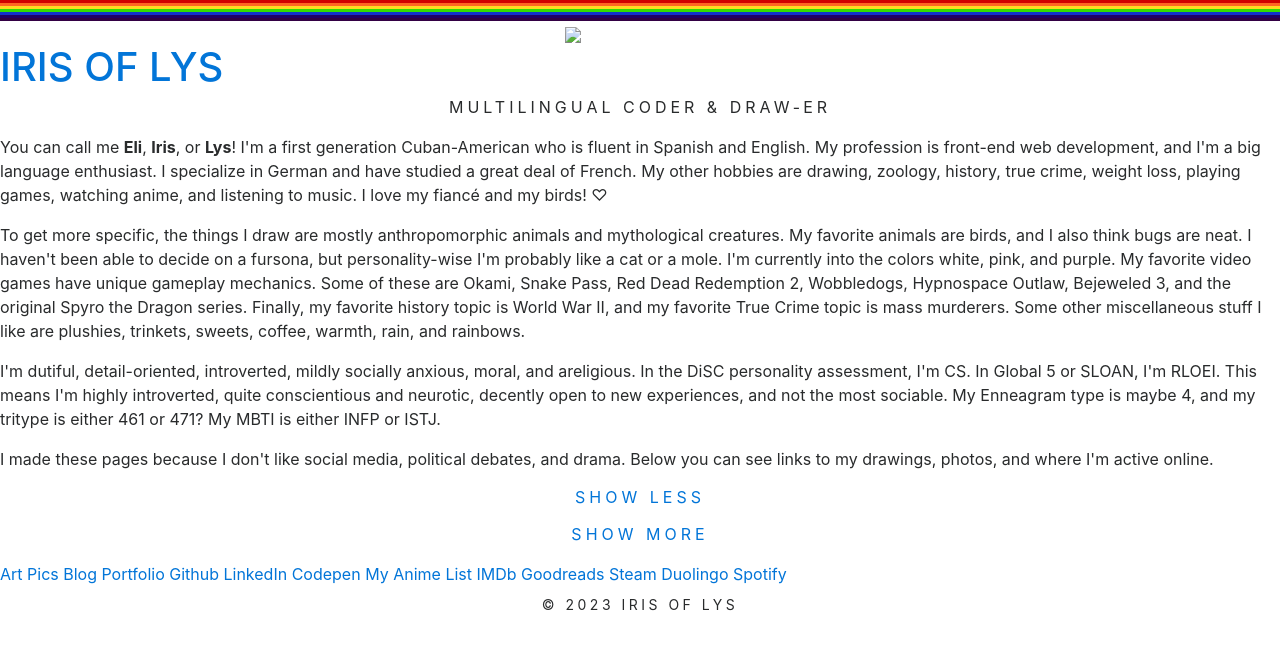
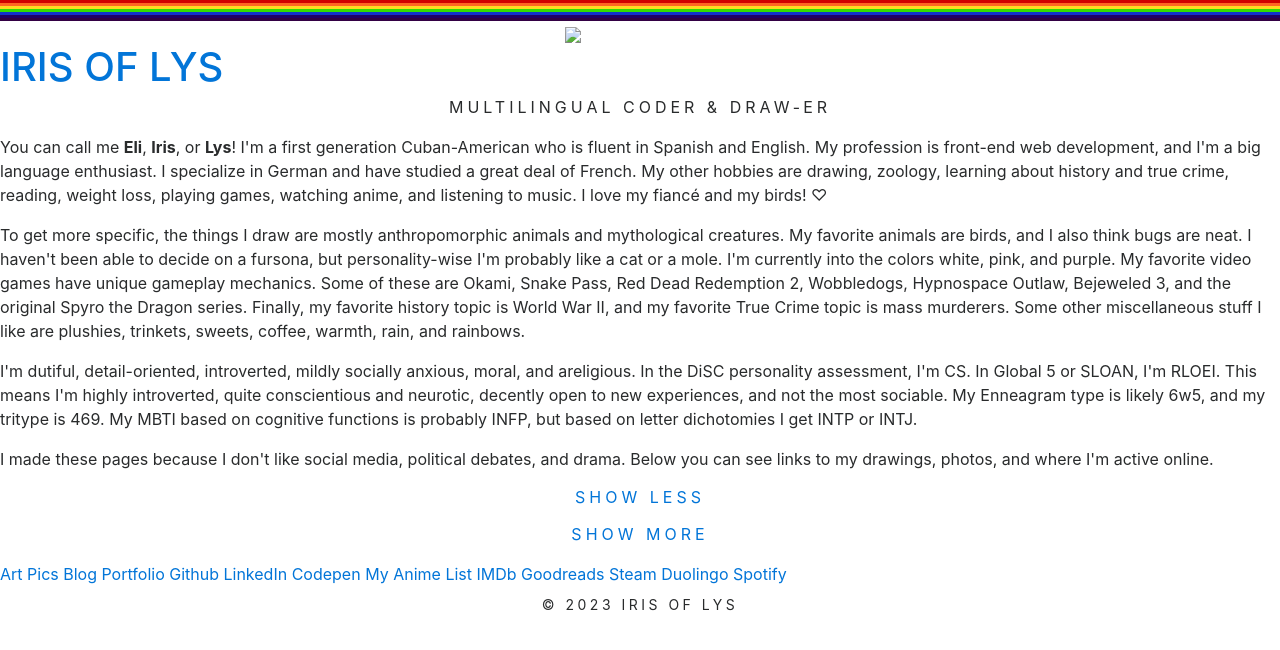
Before and after one commit to lizberberena/old-links, a Jekyll site: the page built from index.html, in a window 1280 px wide. Shown: the top 650 px of the page. Built offline with Jekyll 4.4.1, drawn with Linux system fonts in a browser that asks for light colours; nearby versions of some CDN libraries; the list of posts is cut into pages by our own code.

Commit message:
Update default.html

```diff
--- a/_layouts/default.html
+++ b/_layouts/default.html
@@ -49,9 +49,9 @@ data-config="{'skin':'skins/aquaPink/skin.css','volume':50,'autoplay':false,'shu
 
             <div id="bio" class="hidden">
 
-        <p>You can call me <strong>Eli</strong>, <strong>Iris</strong>, or <strong>Lys</strong>! I'm a first generation Cuban-American who is fluent in Spanish and English. My profession is front-end web development, and I'm a big language enthusiast. I specialize in German and have studied a great deal of French. My other hobbies are drawing, zoology, history, true crime, weight loss, playing games, watching anime, and listening to music. I love my fiancé and my birds! ♡</p>
+        <p>You can call me <strong>Eli</strong>, <strong>Iris</strong>, or <strong>Lys</strong>! I'm a first generation Cuban-American who is fluent in Spanish and English. My profession is front-end web development, and I'm a big language enthusiast. I specialize in German and have studied a great deal of French. My other hobbies are drawing, zoology, learning about history and true crime, reading, weight loss, playing games, watching anime, and listening to music. I love my fiancé and my birds! ♡</p>
                <p>To get more specific, the things I draw are mostly anthropomorphic animals and mythological creatures. My favorite animals are birds, and I also think bugs are neat. I haven't been able to decide on a fursona, but personality-wise I'm probably like a cat or a mole. I'm currently into the colors white, pink, and purple. My favorite video games have unique gameplay mechanics. Some of these are Okami, Snake Pass, Red Dead Redemption 2, Wobbledogs, Hypnospace Outlaw, Bejeweled 3, and the original Spyro the Dragon series. Finally, my favorite history topic is World War II, and my favorite True Crime topic is mass murderers. Some other miscellaneous stuff I like are plushies, trinkets, sweets, coffee, warmth, rain, and rainbows.</p>
-        <p>I'm dutiful, detail-oriented, introverted, mildly socially anxious, moral, and areligious. In the DiSC personality assessment, I'm CS. In Global 5 or SLOAN, I'm RLOEI. This means I'm highly introverted, quite conscientious and neurotic, decently open to new experiences, and not the most sociable. My Enneagram type is maybe 4, and my tritype is either 461 or 471? My MBTI is either INFP or ISTJ.</p>
+        <p>I'm dutiful, detail-oriented, introverted, mildly socially anxious, moral, and areligious. In the DiSC personality assessment, I'm CS. In Global 5 or SLOAN, I'm RLOEI. This means I'm highly introverted, quite conscientious and neurotic, decently open to new experiences, and not the most sociable. My Enneagram type is likely 6w5, and my tritype is 469. My MBTI based on cognitive functions is probably INFP, but based on letter dichotomies I get INTP or INTJ.</p>
         <p style="margin-bottom:0rem;">I made these pages because I don't like social media, political debates, and drama. Below you can see links to my drawings, photos, and where I'm active online.</p>
 
       </div>
```
